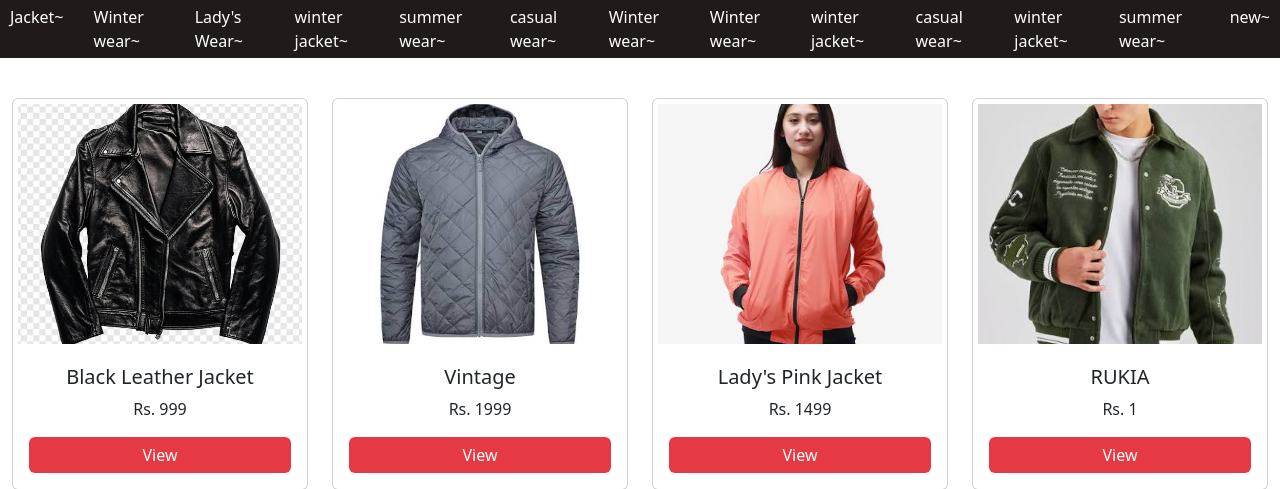
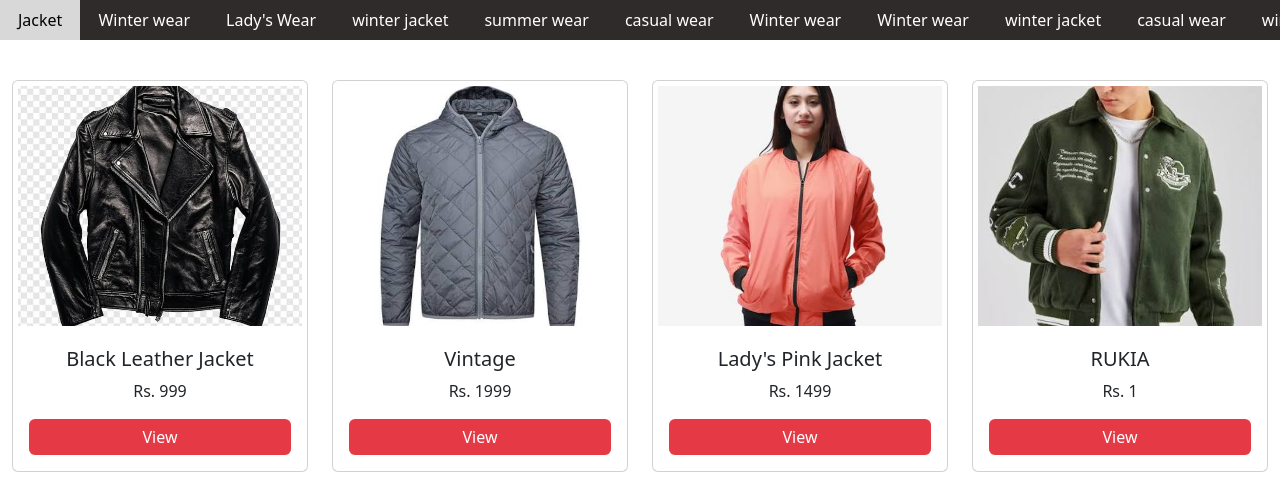
Before and after one commit to Aadityamali0/Ecommerce_site, a Django app: page /?category=1 in a window 1280 px wide. Shown: the part 56-545 px from the top of the page. Run offline with Django 5.2, Linux system fonts and the light colour scheme; data comes from the database, SQL or seed files in the repository; both versions use the stored data as it was after the commit.

Commit message:
finalized the category bav

```diff
--- a/store/static/store/home.css
+++ b/store/static/store/home.css
@@ -1,52 +1,79 @@
+/* ---------------- CATEGORY ---------------- */
+
 .category{
-    display: flex;
-    align-items: center;
-    /* justify-content: center;  */
-    gap: 20px;
-    background-color: rgb(33, 26, 26);
+    background:#302b2b;
+    padding:12px;
 }
-.category-list{
-    display: flex;       /* Makes li appear in one row */
-    list-style: none;
-    padding: 0;
-    margin: 0;
-    gap: 10px;           /* Space between categories */
+
+/* Swiper wrapper */
+
+.category .swiper-wrapper{
+    display:flex;
+    align-items:center;
 }
-.category-list li a{
-    display: block;
-    padding: 5px 10px;
-    text-decoration: none;
-    color: white;
-    font-weight: 500;
+
+/* Important */
+
+.category .swiper-slide{
+    width:auto;
 }
-.category-list li a:hover{
-    background-color: rgb(189, 180, 180);
+
+/* Links */
+
+.category-link{
+
+    display:block;
+
+    padding:8px 18px;
+
+    color:white;
+
+    text-decoration:none;
+
+    white-space:nowrap;
+
+    font-weight:500;
+
+    transition:.3s;
+}
+
+.category-link:hover{
+
+    background: black;
+
+    color:white;
+}
+
+.category-link.active{
+    background:#d8d8d8;
     color: black;
 }
-/* .category h3{
-    font-size: 20px;
-    margin: 0;
-    color: white;
-    margin-left: 5px;
-} */
+
+
+/* ---------------- PRODUCT CARD ---------------- */
+
 .card-img-top{
-    height: 250px;
+
+    height:250px;
+
+    object-fit:cover;
+
     padding:5px;
-    object-fit: cover;
 }
+
 .card-body p{
-    font-weight: 500;
+
+    font-weight:500;
 }
+
 .card-body .btn-primary{
-    background-color: #e63946;
-    border: none;
+
+    background:#e63946;
+
+    border:none;
 }
+
 .card-body .btn-primary:hover{
-    background-color: black;
-    /* transition: all .35s ease; */
+
+    background:black;
 }
-/* @media (max-width: 768){
-    .card{
-        display: block;
-    }
-} */
--- a/store/templates/store/home.html
+++ b/store/templates/store/home.html
@@ -2,19 +2,26 @@
 {%load static%}
 {%block csslink%}
 <link rel="stylesheet" href="{%static 'store/home.css'%}">
+<link rel="stylesheet" href="https://cdn.jsdelivr.net/npm/swiper@11/swiper-bundle.min.css"/>
 {%endblock%}
 {%block title%}Home Page {%endblock%}
 {%block body%}
-<div class="category">
-  {% comment %} <h3>Category</h3> {% endcomment %}
-  <ul class="category-list">
-    {%for cat in category%}
-      <li>
-        <a href="/?category={{cat.id}}" class="category-link">{{cat}}~</a>
-      </li>
-    {%endfor%}
-  </ul>
+<div class="category swiper">
+    <div class="swiper-wrapper">
+
+        {% for cat in category %}
+        <div class="swiper-slide">
+
+            <a href="/?category={{cat.id}}"
+               class="category-link {% if request.GET.category == cat.id|stringformat:'s' %}active{% endif %}">
+                {{cat}}
+            </a>
+
+        </div>
+        {% endfor %}
+    </div>
 </div>
+
 <div class="container-fluid mt-3">
   <div class="row">
     <div class="col-lg-12 mt-4">
@@ -39,3 +46,7 @@
   </div>
 </div>
 {%endblock%}
+{%block js%}
+<script src="https://cdn.jsdelivr.net/npm/swiper@11/swiper-bundle.min.js"></script>
+<script src={%static 'store/home.js'%}></script>
+{%endblock%}
```
Also changed, not shown: store/static/store/home.js (deleted, +0 -21 lines), db.sqlite3.
